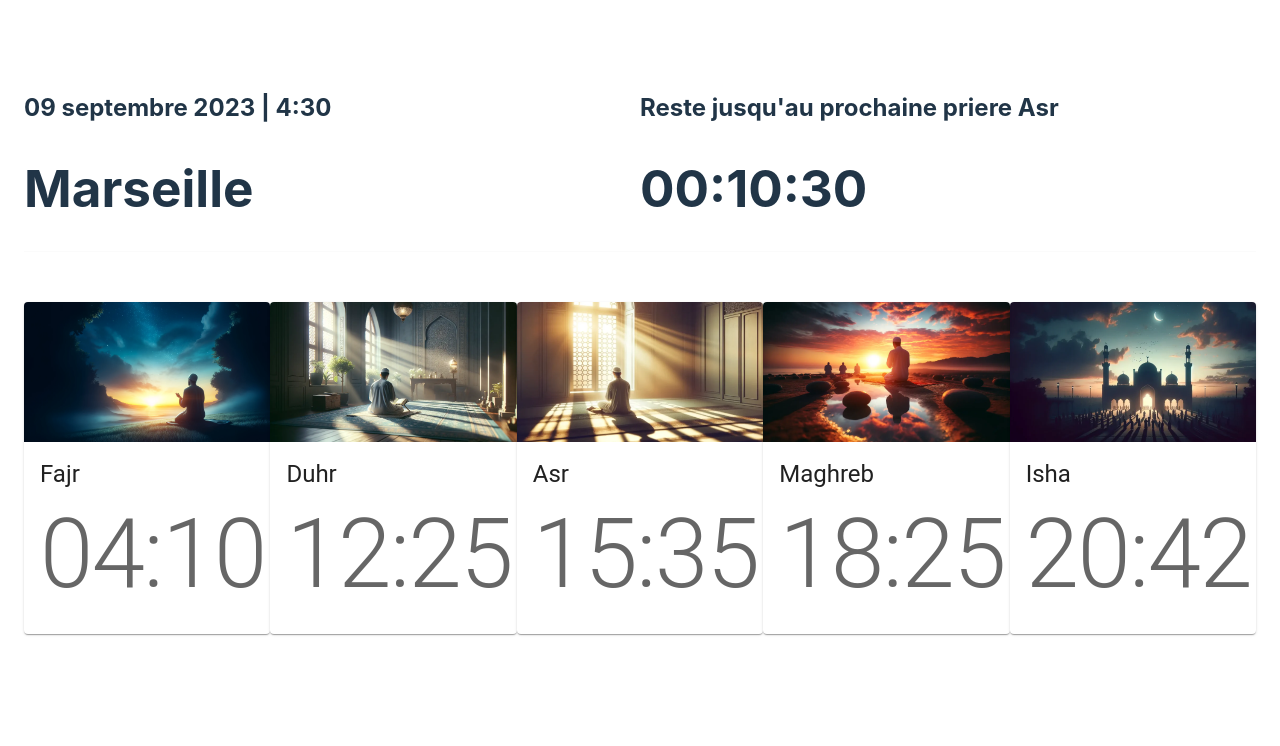
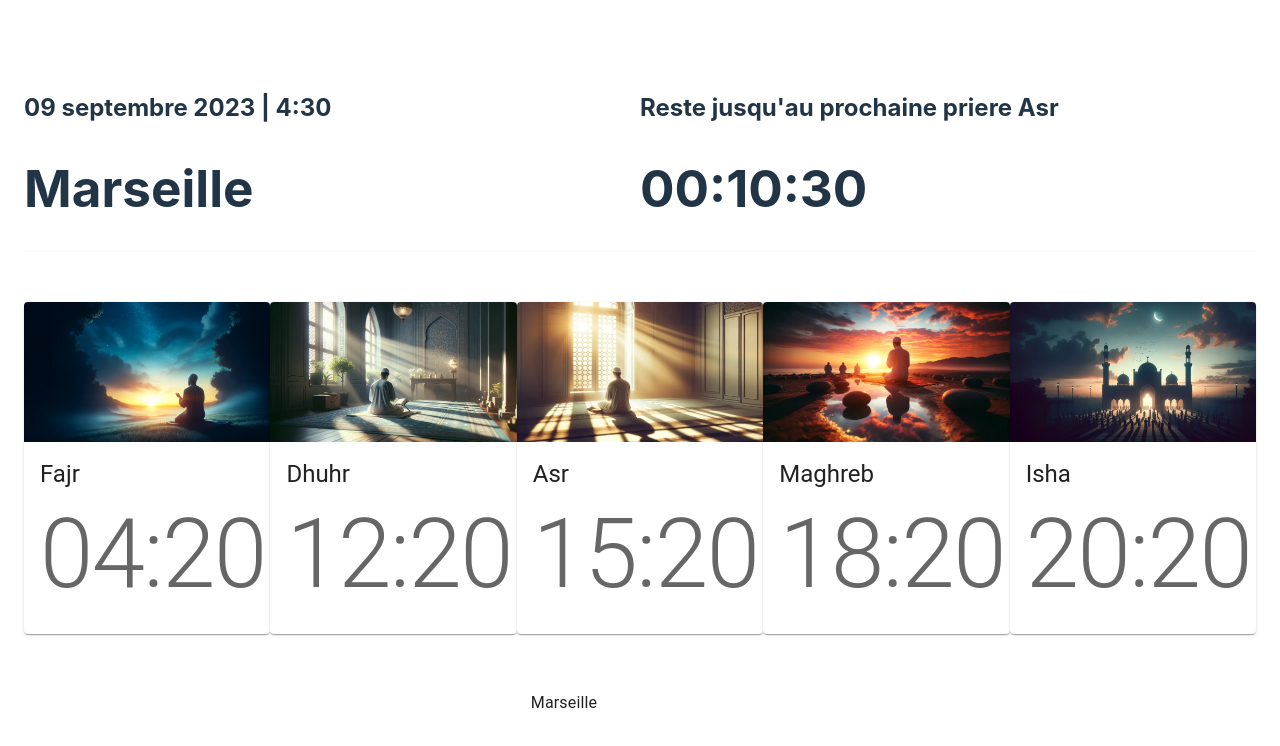
Before and after one commit to Ajarhou/horraire-priere, a React (Vite) app in the folder prieres-timing/: page / in a window 1280 px wide. Shown: the top 746 px of the page. Built offline with nearby package versions, Linux system fonts and the light colour scheme; no server answers.

Commit message:
conexion avec api depuis axios et affichage dheure de priere d'une ville

```diff
--- a/prieres-timing/package.json
+++ b/prieres-timing/package.json
@@ -13,6 +13,7 @@
     "@emotion/react": "^11.14.0",
     "@emotion/styled": "^11.14.0",
     "@mui/material": "^6.4.1",
+    "axios": "^1.7.9",
     "react": "^18.3.1",
     "react-dom": "^18.3.1"
   },
--- a/prieres-timing/src/Components/Prierres.jsx
+++ b/prieres-timing/src/Components/Prierres.jsx
@@ -12,14 +12,34 @@ import Duhr from '../assets/Images/Duhr.jpg';
 import Asr from '../assets/Images/Asr.jpg';
 import Maghreb from '../assets/Images/Maghreb.jpg';
 import Isha from '../assets/Images/Isha.jpg';
+import axios from 'axios';
+import { useState, useEffect  } from 'react';
 
 
 
 
 export default function Prierres() {
+  const [city,setCity]=useState("Marseille");
+
+
+  useEffect(()=>{
+    axios.get(`https://api.aladhan.com/v1/timingsByCity/29-01-2025?country=FR&city=${city}`)
+    .then((response)=>{
+      setTimings(response.data.data.timings);
+    })
+
+  },[city])
+  const [timings,setTimings] = useState({
+    Fajr:"04:20",
+    Dhuhr:"12:20",
+    Asr:"15:20",
+    Sunset:"18:20",
+    Isha:"20:20",
+  });
+  // https://api.aladhan.com/v1/timingsByCity/29-01-2025?country=FR&city=marseille;
 
   const handleChange = (e) => {
-    console.log(e.target.value);
+    setCity(e.target.value);
 
   };
   return (
@@ -35,7 +55,7 @@ export default function Prierres() {
             </h2>
 
               <h1>
-                Marseille
+               {city}
               </h1>
 
             </div>
@@ -69,11 +89,11 @@ export default function Prierres() {
 
     <Stack direction="row" justifyContent={"space-around "} style={{marginTop:"50px"}}>
 
-    <Prierre name="Fajr" time="04:10" image={Fajr}/>
-    <Prierre name="Duhr" time="12:25"image={Duhr}/>
-    <Prierre name="Asr" time="15:35"image={Asr}/>
-    <Prierre name="Maghreb" time="18:25"image={Maghreb}/>
-    <Prierre name="Isha" time="20:42"image={Isha}/>
+    <Prierre name="Fajr" time={timings.Fajr} image={Fajr}/>
+    <Prierre name="Dhuhr" time={timings.Dhuhr}image={Duhr}/>
+    <Prierre name="Asr" time={timings.Asr}image={Asr}/>
+    <Prierre name="Maghreb" time={timings.Sunset}image={Maghreb}/>
+    <Prierre name="Isha" time={timings.Isha}image={Isha}/>
 
 
     </Stack>
@@ -87,15 +107,15 @@ export default function Prierres() {
             </span>
             </InputLabel>
             <Select
-                            labelId="demo-simple-select-label"
+              labelId="demo-simple-select-label"
               id="demo-simple-select"
-              // value={age}
+              value={city}
               label="Age"
               onChange={handleChange}
             >
-              <MenuItem value={10}>Ten</MenuItem>
-              <MenuItem value={20}>Twenty</MenuItem>
-              <MenuItem value={30}>Thirty</MenuItem>
+              <MenuItem value="Marseille">Marseille</MenuItem>
+              <MenuItem value="Paris">Paris</MenuItem>
+              <MenuItem value="Bordeaux">Bordeaux</MenuItem>
             </Select>
         </FormControl>
 
```
Also changed, not shown: 1 other file (tests, documents, lock files or other folders).
